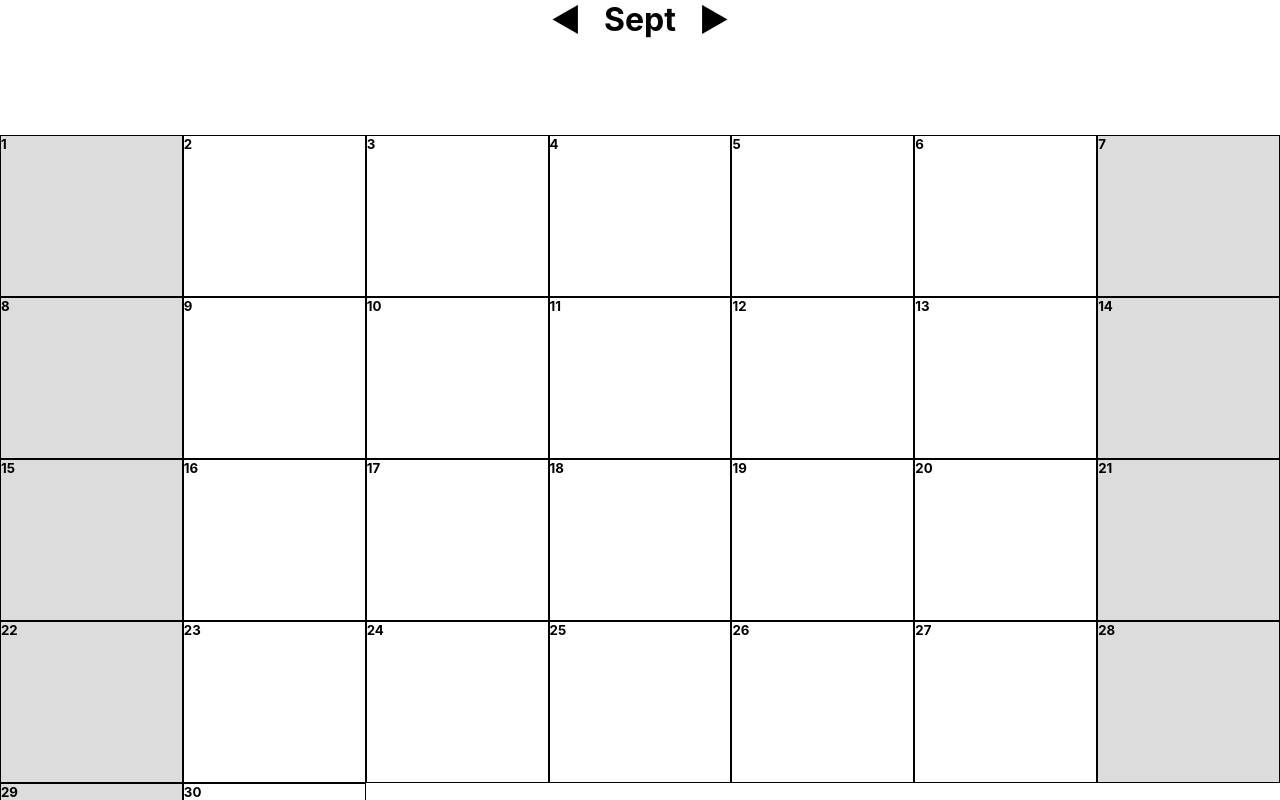
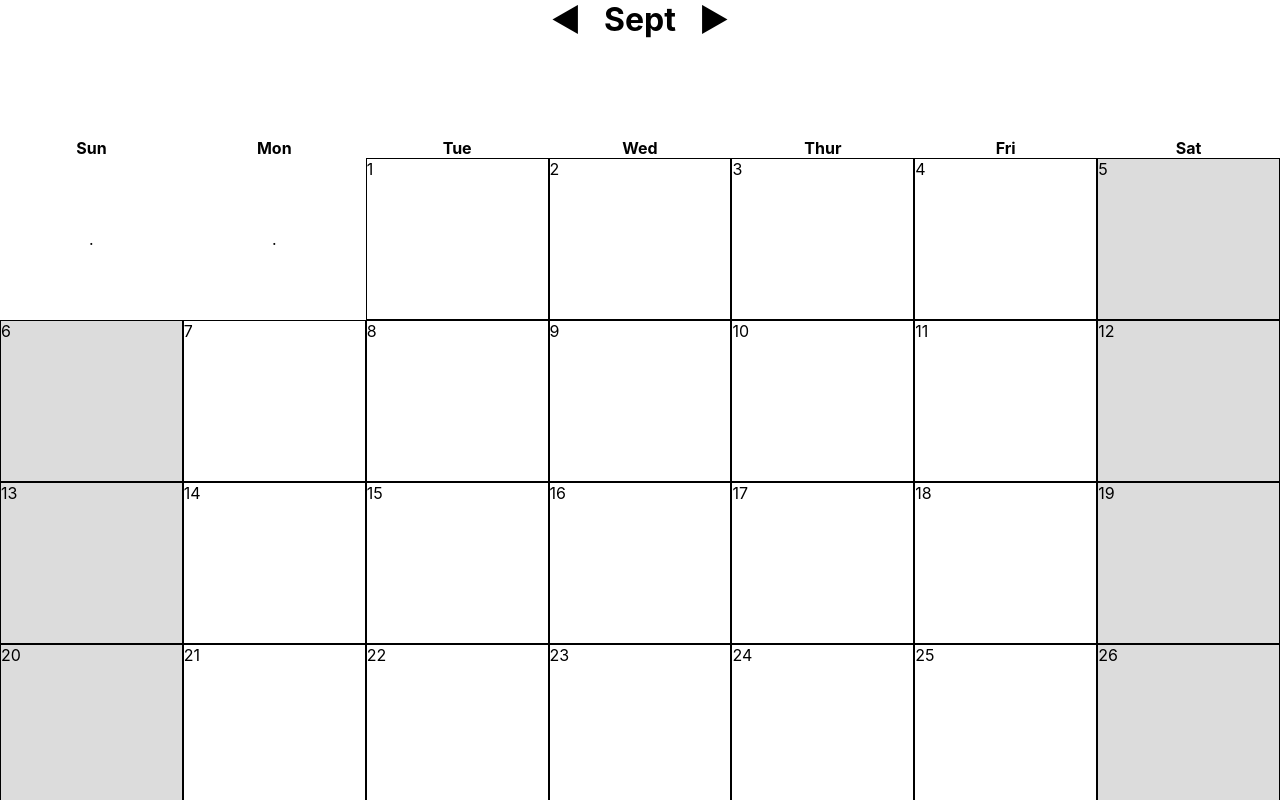
Before and after one commit to Xavi55/pyScheduler, a React (Create React App) app in the folder view/: page / in a window 1280 px wide. Shown: the top 800 px of the page. Built offline with nearby package versions, Linux system fonts and the light colour scheme.

Commit message:
calendar logic/fixes, component refactor

```diff
--- a/view/public/index.html
+++ b/view/public/index.html
@@ -24,7 +24,7 @@
       work correctly both with client-side routing and a non-root public URL.
       Learn how to configure a non-root public URL by running `npm run build`.
     -->
-    <title>React App</title>
+    <title>Cal</title>
   </head>
   <body>
     <noscript>You need to enable JavaScript to run this app.</noscript>
--- a/view/src/App.css
+++ b/view/src/App.css
@@ -23,6 +23,17 @@ margin:0;
   display: grid;
   grid-template-columns: repeat(7,1fr);
 }
+#inner-grid h4
+{
+  text-align: center;
+}
+.false
+{
+  display: flex;
+  align-items: center;
+  justify-content: center;
+}
+/*Day.js*/
 .d
 {
   height:20vh;
--- a/view/src/App.js
+++ b/view/src/App.js
@@ -1,25 +1,17 @@
-import React, {  useState,useEffect }from 'react';
-import './App.css';
-
 /*
 first view:
 the calendar
 
 get curr day and populate the calendar
 */
-function App() {
-    const [currTime, setTime]=useState(0)
-    /*
-    useEffect(()=>
+import React, {  useState,useEffect }from 'react';
+import './App.css';
+
+//custom components
+import Day from './components/Day'
+
+function App()
 {
-        fetch('/time').then(res=>res.json())
-        .then(data=>
-        {
-            let time = `${data.h}:${data.m<10 ? '0'+data.m.toString(): data.m}`
-            setTime(time)
-        })
-    },[])
-    */
    const mon=
    {
        0:"Jan",
@@ -35,7 +27,6 @@ function App() {
        10:"Nov",
        11:"Dec"
    }
-
    const [state,setState]=useState(
        {
            cYear:"#year",
@@ -55,7 +46,7 @@ function App() {
        setState({
            cYear:y,
            cDay:days,
-           cMonth:mon[m]
+           cMonth:m
        })
     }
     /*prev=>{
@@ -74,22 +65,42 @@ function App() {
    {
        getDate()
    },[])
+
     let days=[]
+    //how many days does the start of the month overlap?
+    const skip = new Date(2020,state.cMonth,1).getDay()
+    for(let i=0;i<skip;i++)
+    {
+        days.push(<div className="false">.</div>)
+    }
     for(let i=0;i<state.cDay;i++)
     {
-       days.push(<h5
+        days.push(
+                <Day
+                    key={i+1}
+                    day={i+1}
+                />
+        )
+        /*<h5
                         key={i+1}
                         className="d"
-                  >{i+1}</h5>)
+                    >{i+1}</h5>)*/
     }
+
     return (
         <div className="App">
-            <h1 id="cMonth"><span className="arrow">◄</span>&nbsp;&nbsp;&nbsp;{state.cMonth}&nbsp;&nbsp;&nbsp;<span className="arrow">►</span></h1>
+            <h1 id="cMonth"><span className="arrow">◄</span>&nbsp;&nbsp;&nbsp;{mon[state.cMonth]}&nbsp;&nbsp;&nbsp;<span className="arrow">►</span></h1>
             <div id="inner-grid">
+                <h4>Sun</h4>
+                <h4>Mon</h4>
+                <h4>Tue</h4>
+                <h4>Wed</h4>
+                <h4>Thur</h4>
+                <h4>Fri</h4>
+                <h4>Sat</h4>
                 {days/*insert days*/}
             </div>
         </div>
     );
 }
-
 export default App;
--- /dev/null
+++ b/view/src/components/Day.js
@@ -0,0 +1,15 @@
+import React, { useState,useEffect } from 'react';
+
+function Day(props)
+{
+    useEffect(()=>
+    {
+        console.log('y')
+    },[])
+    return(
+        <div className="d">
+            {props.day}
+        </div>
+    )
+}
+export default Day
```
Lines whose indentation alone changed are shown as unchanged.
